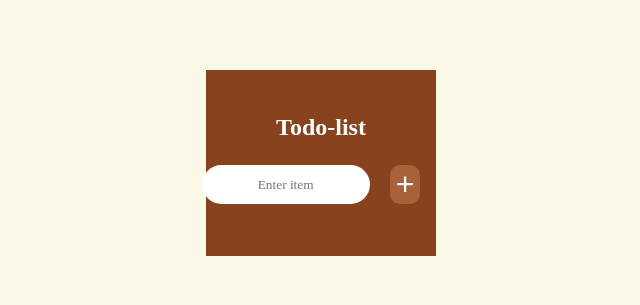
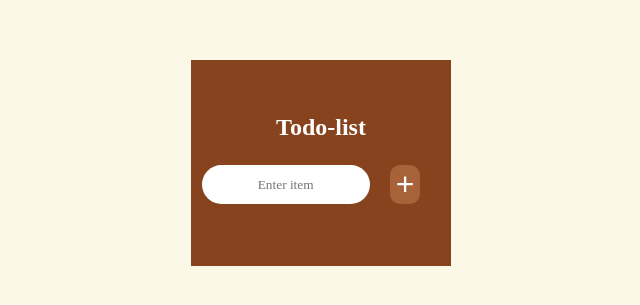
Before and after one commit to wesbabie/todo-app, a React (Create React App) app: page / in a window 1280 px wide. Shown: the part 237-542 px from the top of the page, without its empty margins (319-959 px from the left). Built offline with nearby package versions, Linux system fonts and the light colour scheme.

Commit message:
Update body.css

```diff
--- a/src/components/Body/body.css
+++ b/src/components/Body/body.css
@@ -1,7 +1,7 @@
 
 .card{
     background-color: #87431D !important;
-  padding: 20px 15px;
+  padding: 30px;
     height: auto;
     color: #fff;
 position: absolute;
```
